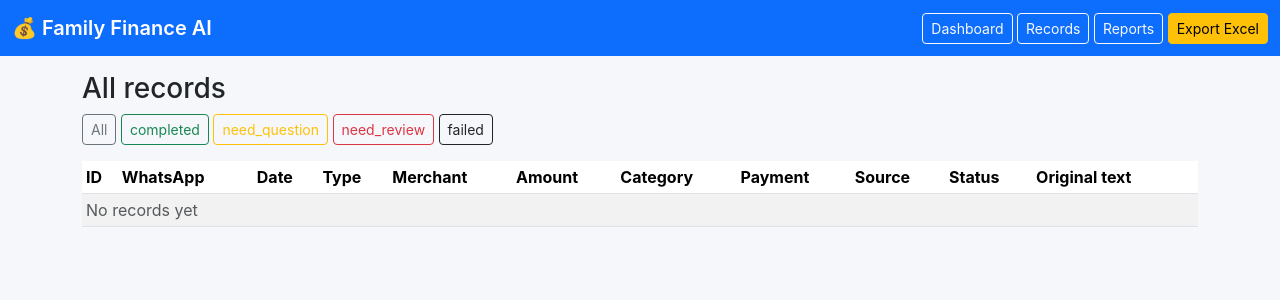
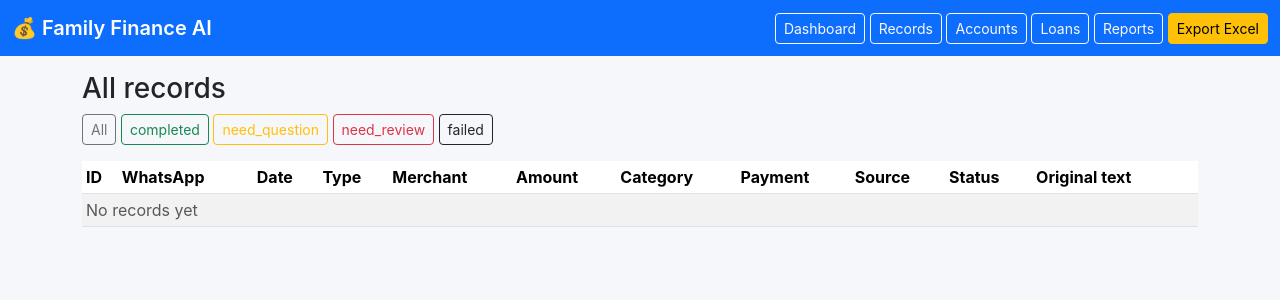
Before and after one commit to lilianho0512-art/family_finance_whatsapp_ai, a FastAPI app: template app/templates/records.html in a window 1280 px wide. Shown: the top 300 px of the page. Run offline with FastAPI, Linux system fonts and the light colour scheme; the template is opened without the code that fills it, so the values that code supplies are empty.

Commit message:
Document loans + Telegram step-by-step; consistent navbars
- Add Loans & Accounts links to Records and Reports navbars
- README: callout on Telegram step-by-step behavior under 3.2,
  new 4.1 section for /loans (fields, totals, Excel sheet),
  updated project layout and multi-family table.

Co-Authored-By: Claude Opus 4.7 (1M context) <noreply@anthropic.com>

```diff
--- a/app/templates/records.html
+++ b/app/templates/records.html
@@ -13,6 +13,8 @@
     <div>
       <a class="btn btn-outline-light btn-sm" href="/">Dashboard</a>
       <a class="btn btn-outline-light btn-sm" href="/records">Records</a>
+      <a class="btn btn-outline-light btn-sm" href="/accounts">Accounts</a>
+      <a class="btn btn-outline-light btn-sm" href="/loans">Loans</a>
       <a class="btn btn-outline-light btn-sm" href="/reports">Reports</a>
       <a class="btn btn-warning btn-sm" href="/export/monthly">Export Excel</a>
     </div>
--- a/app/templates/reports.html
+++ b/app/templates/reports.html
@@ -13,6 +13,8 @@
     <div>
       <a class="btn btn-outline-light btn-sm" href="/">Dashboard</a>
       <a class="btn btn-outline-light btn-sm" href="/records">Records</a>
+      <a class="btn btn-outline-light btn-sm" href="/accounts">Accounts</a>
+      <a class="btn btn-outline-light btn-sm" href="/loans">Loans</a>
       <a class="btn btn-outline-light btn-sm" href="/reports">Reports</a>
       <a class="btn btn-warning btn-sm" href="/export/monthly">Export Excel</a>
     </div>
```
Also changed, not shown: README.md.
